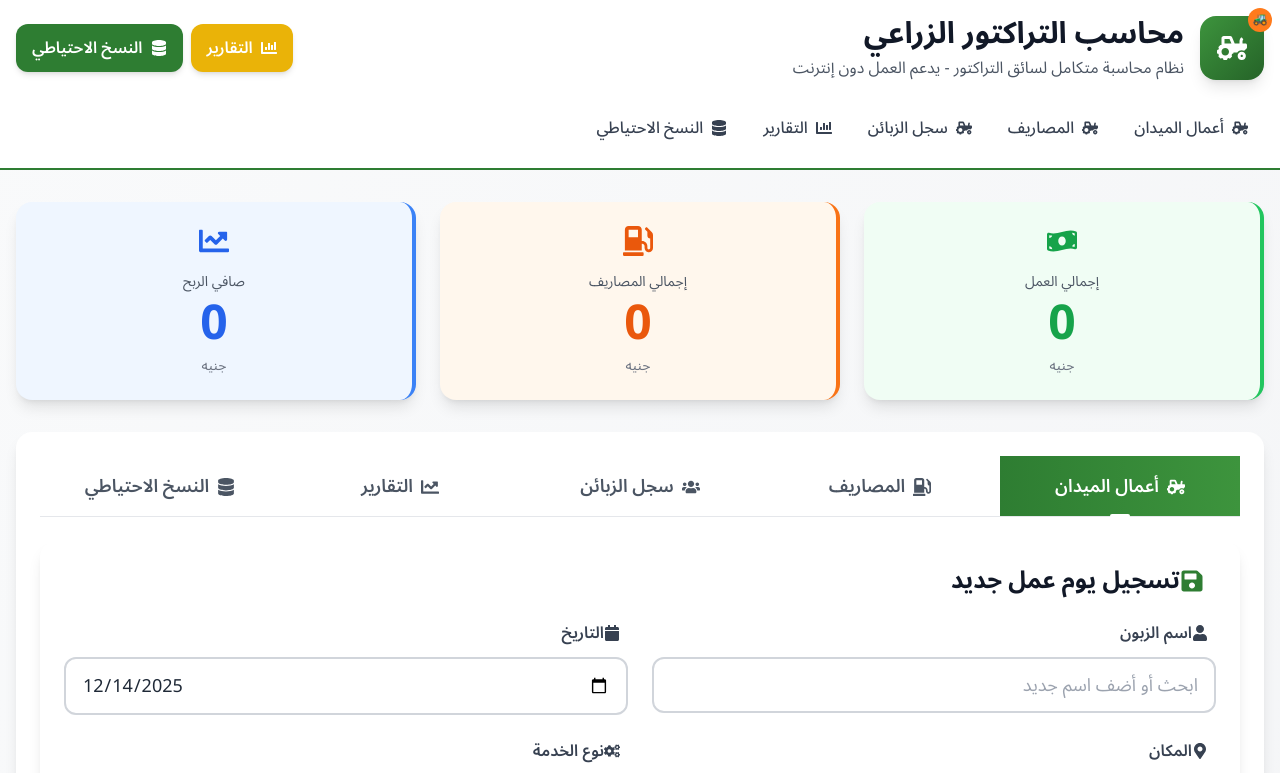
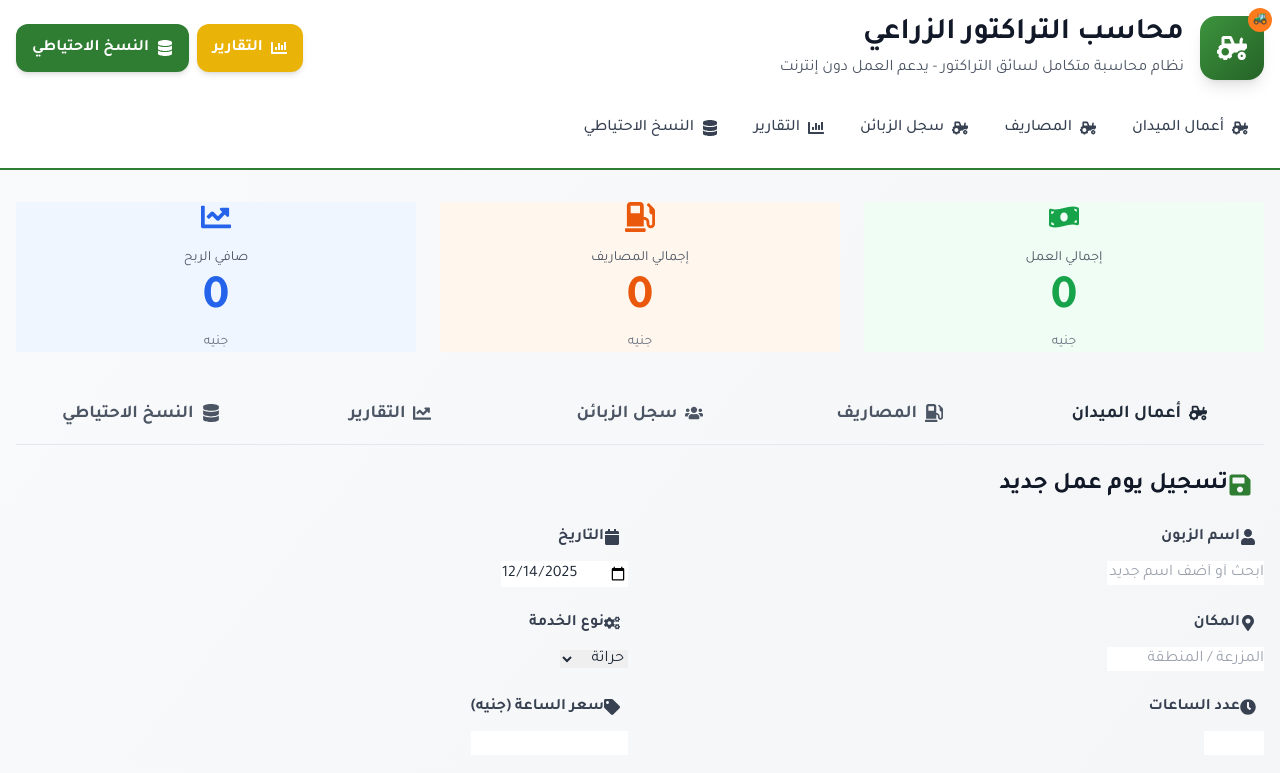
Before and after one commit to merosman91/AccountTractor, a Next.js app: page / in a window 1280 px wide. Shown: the top 773 px of the page. Built offline with nearby package versions, Linux system fonts and the light colour scheme.

Commit message:
Update globals.css

```diff
--- a/app/globals.css
+++ b/app/globals.css
@@ -1,66 +1,104 @@
-@import url('https://fonts.googleapis.com/css2?family=Noto+Sans+Arabic:wght@300;400;500;600;700;800&display=swap');
+@import url('https://fonts.googleapis.com/css2?family=Tajawal:wght@300;400;500;700;800&display=swap');
+
 @tailwind base;
 @tailwind components;
 @tailwind utilities;
 
 @layer base {
   html {
-    font-family: 'Noto Sans Arabic', sans-serif;
+    font-family: 'Tajawal', 'Noto Sans Arabic', sans-serif;
+    @apply scroll-smooth;
   }
 
   body {
-    @apply bg-gray-50 text-gray-800;
+    @apply bg-gradient-to-br from-gray-50 to-gray-100 text-gray-800 antialiased;
     direction: rtl;
   }
 }
 
 @layer components {
-  .card {
-    @apply bg-white rounded-2xl shadow-lg p-6 transition-all duration-300 hover:shadow-xl;
+  /* تحسين الكروت */
+  .glass-card {
+    @apply bg-white/80 backdrop-blur-lg border border-white/20
+           shadow-xl rounded-2xl p-6 transition-all duration-300
+           hover:shadow-2xl hover:bg-white/90;
   }
 
-  .btn-primary {
-    @apply bg-primary-600 hover:bg-primary-700 text-white font-semibold py-3 px-6 rounded-xl transition-all duration-300 transform hover:-translate-y-1 shadow-lg hover:shadow-xl;
+  .neumorphic-card {
+    @apply bg-gray-50 rounded-2xl p-6
+           shadow-[inset_0_2px_4px_0_rgba(0,0,0,0.06)]
+           hover:shadow-[inset_0_4px_8px_0_rgba(0,0,0,0.08)]
+           transition-all duration-300;
   }
 
-  .btn-secondary {
-    @apply bg-accent-600 hover:bg-accent-700 text-white font-semibold py-3 px-6 rounded-xl transition-all duration-300 transform hover:-translate-y-1 shadow-lg hover:shadow-xl;
+  /* تحسين الأزرار */
+  .btn-gradient {
+    @apply bg-gradient-to-r from-primary-600 to-primary-700
+           text-white font-semibold py-3 px-6 rounded-xl
+           shadow-lg hover:shadow-xl hover:from-primary-700
+           hover:to-primary-800 transition-all duration-300
+           transform hover:-translate-y-0.5 active:translate-y-0;
   }
 
-  .btn-danger {
-    @apply bg-red-600 hover:bg-red-700 text-white font-semibold py-3 px-6 rounded-xl transition-all duration-300;
+  .btn-outline {
+    @apply border-2 border-primary-600 text-primary-600
+           font-semibold py-3 px-6 rounded-xl
+           hover:bg-primary-50 transition-all duration-300;
   }
 
-  .input-field {
-    @apply w-full px-4 py-3 border-2 border-gray-300 rounded-xl focus:ring-2 focus:ring-primary-500 focus:border-transparent transition-all text-lg;
+  /* تحسين الحقول */
+  .input-glass {
+    @apply bg-white/50 backdrop-blur-sm border-2
+           border-gray-200 rounded-xl px-4 py-3
+           focus:ring-2 focus:ring-primary-500
+           focus:border-transparent transition-all
+           placeholder:text-gray-400;
   }
 
-  .tab-active {
-    @apply bg-gradient-to-r from-primary-600 to-primary-500 text-white relative;
+  /* تحسين التبويبات */
+  .tab-modern {
+    @apply px-4 py-3 rounded-xl font-medium
+           transition-all duration-300
+           hover:bg-gray-100;
   }
 
-  .tab-active::after {
-    content: '';
-    @apply absolute bottom-[-2px] right-1/2 translate-x-1/2 w-5 h-1 bg-white rounded-full;
+  .tab-modern-active {
+    @apply bg-gradient-to-r from-primary-600 to-primary-500
+           text-white shadow-md;
   }
 
-  .stats-card {
-    @apply card text-center border-r-4 transition-all duration-300 hover:-translate-y-1;
+  /* تأثيرات جديدة */
+  .hover-lift {
+    @apply transition-transform duration-300 hover:-translate-y-1;
   }
 
-  .progress-bar {
-    @apply h-2 rounded-full overflow-hidden bg-gray-200;
+  .glow-effect {
+    @apply relative overflow-hidden;
   }
 
-  .progress-fill {
-    @apply h-full transition-all duration-500;
-  }
-
-  .modal-overlay {
-    @apply fixed inset-0 bg-black bg-opacity-50 z-50 flex items-center justify-center p-4;
-  }
-
-  .modal-content {
-    @apply bg-white rounded-2xl shadow-2xl max-w-4xl w-full max-h-[90vh] overflow-hidden;
+  .glow-effect::after {
+    content: '';
+    @apply absolute inset-0 bg-gradient-to-r
+           from-transparent via-white/10 to-transparent
+           -translate-x-full animate-shimmer;
   }
 }
+
+@keyframes shimmer {
+  100% {
+    transform: translateX(100%);
+  }
+}
+
+@keyframes float {
+  0%, 100% {
+    transform: translateY(0);
+  }
+  50% {
+    transform: translateY(-10px);
+  }
+}
+
+.animate-float {
+  animation: float 3s ease-in-out infinite;
+    }
```
